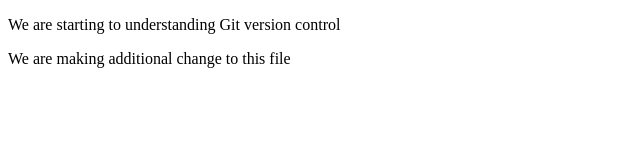
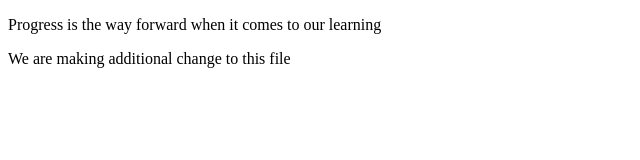
Before and after one commit to Iyke-gif/GIT-for-beginners, a plain HTML site: page index.html in a window 1280 px wide. Shown: the whole page, without its empty margins (0-640 px from the left). Drawn offline with Linux system fonts and the light colour scheme.

Commit message:
we made changes from dev branch

```diff
--- a/index.html
+++ b/index.html
@@ -6,7 +6,7 @@
     <title>Git Version Control</title>
 </head>
 <body>
-    <p>We are starting to understanding Git version control</p>
+    <p>Progress is the way forward when it comes to our learning</p>
 
     <p>We are making additional change to this file</p>
 </body>
```
